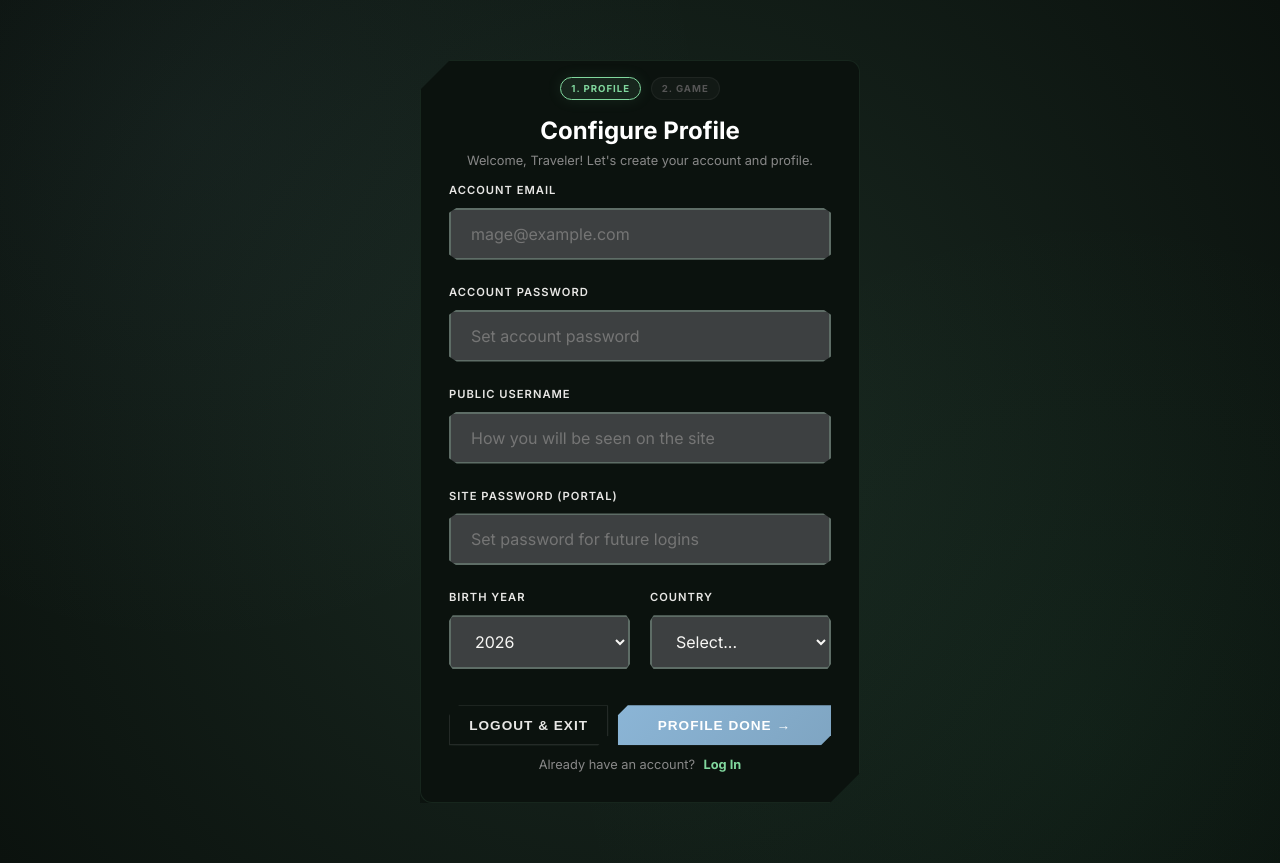
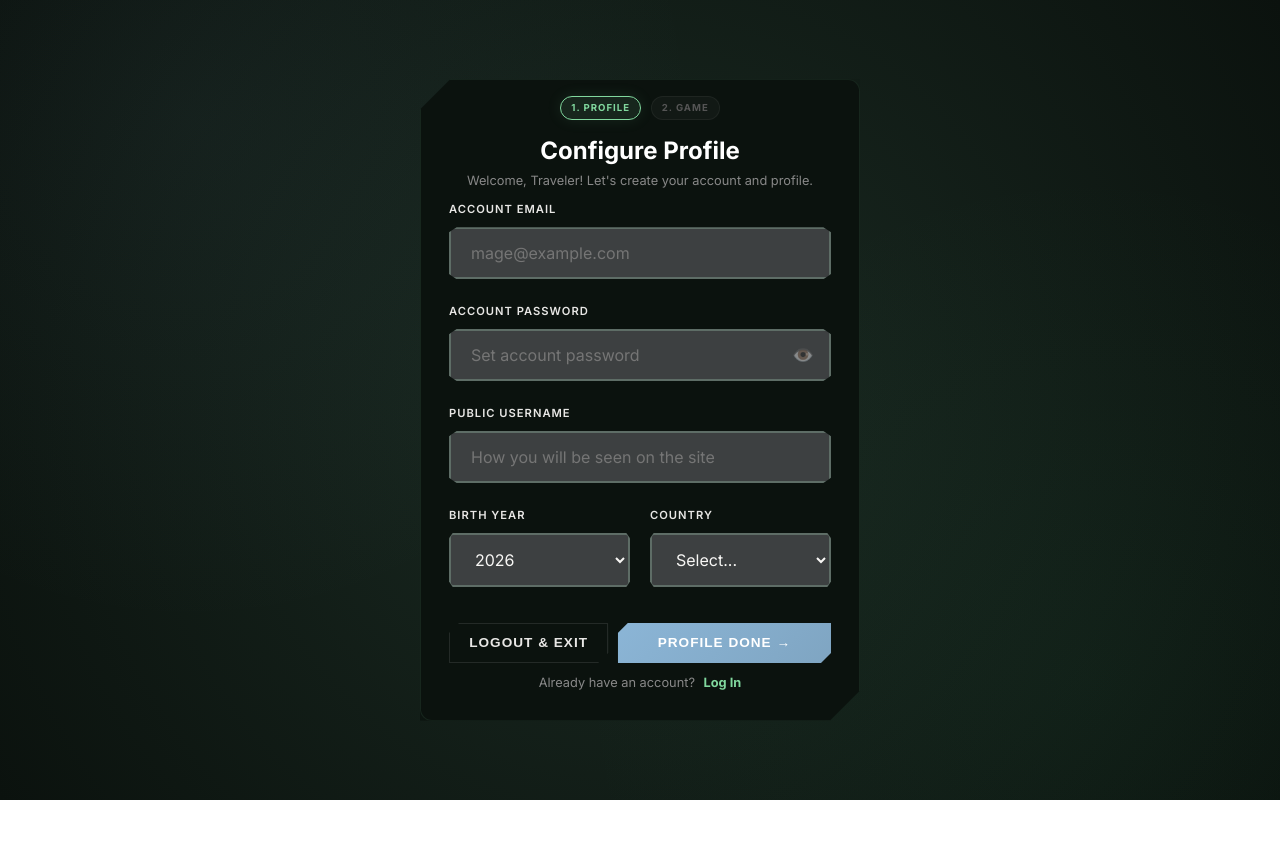
Before and after one commit to SalvadorMilaFilipe/WebsitePuzzleofBlessings, a React (Vite) app: page /register in a window 1280 px wide. After the commit the page ends 800 px from the top, so only its background shows below. Built offline with nearby package versions, Linux system fonts and the light colour scheme.

Commit message:
Alteracoes Website 01/04/2026 - Correcao de erro de fetch da password no Login e erros semelhantes na pagina de register

```diff
--- a/src/pages/Login.css
+++ b/src/pages/Login.css
@@ -105,6 +105,34 @@
     background: rgba(129, 216, 158, 0.05);
     border-color: #81D89E;
     box-shadow: 0 0 15px rgba(129, 216, 158, 0.1);
+}
+
+.password-input-container {
+    position: relative;
+    display: flex;
+    align-items: center;
+}
+
+.password-toggle-btn {
+    position: absolute;
+    right: 12px;
+    background: none;
+    border: none;
+    color: rgba(255, 255, 255, 0.4);
+    cursor: pointer;
+    font-size: 1.1rem;
+    padding: 5px;
+    display: flex;
+    align-items: center;
+    justify-content: center;
+    transition: all 0.2s;
+    user-select: none;
+    z-index: 10;
+}
+
+.password-toggle-btn:hover {
+    color: #81D89E;
+    transform: scale(1.2);
 }
 
 .btn-primary.full-width {
--- a/src/pages/Login.jsx
+++ b/src/pages/Login.jsx
@@ -9,6 +9,7 @@ function Login() {
 
     const [email, setEmail] = useState('')
     const [password, setPassword] = useState('')
+    const [showPassword, setShowPassword] = useState(false)
     const [error, setError] = useState('')
     const [loading, setLoading] = useState(false)
 
@@ -22,16 +23,20 @@ function Login() {
         setError('')
         setLoading(true)
         try {
-            await loginWithEmail(email, password)
+            const trimmedEmail = email.trim()
+            await loginWithEmail(trimmedEmail, password)
             // Não fazemos navigate('/') aqui. Deixamos o AuthRedirect.jsx
             // ou o guard no topo deste ficheiro tratar do destino correto
             // após o estado do AuthContext atualizar.
         } catch (err) {
-            setError(err.message || 'Login failed. Please check your credentials.')
+            console.error('Login error:', err)
+            let msg = err.message || 'Login failed. Please check your credentials.'
+            if (msg.includes('Email not confirmed')) {
+                msg = 'Account found, but email is not confirmed. Please check your inbox.'
+            }
+            setError(msg)
             setLoading(false)
         }
-        // Nota: setLoading(false) não é chamado no finally aqui porque se o login
-        // for bem sucedido, o componente vai desmontar/redirecionar.
     }
 
     const handleGoogleLogin = async () => {
@@ -66,8 +71,9 @@ function Login() {
                     </div>
                     <div className="form-group">
                         <label htmlFor="password">Password</label>
+                        <div className="password-input-container">
                             <input
-                            type="password"
+                                type={showPassword ? "text" : "password"}
                                 id="password"
                                 value={password}
                                 onChange={(e) => setPassword(e.target.value)}
@@ -75,6 +81,15 @@ function Login() {
                                 required
                                 disabled={loading}
                             />
+                            <button
+                                type="button"
+                                className="password-toggle-btn"
+                                onClick={() => setShowPassword(!showPassword)}
+                                title={showPassword ? "Hide password" : "Show password"}
+                            >
+                                {showPassword ? '👁️‍🗨️' : '👁️'}
+                            </button>
+                        </div>
                     </div>
                     {error && <p className="error-message">{error}</p>}
                     <button type="submit" className="btn-primary full-width" disabled={loading}>
--- a/src/pages/Register.css
+++ b/src/pages/Register.css
@@ -247,3 +247,32 @@
         flex-direction: column;
     }
 }
+
+/* Password Toggle Styles */
+.password-input-container {
+    position: relative;
+    display: flex;
+    align-items: center;
+}
+
+.password-toggle-btn {
+    position: absolute;
+    right: 12px;
+    background: none;
+    border: none;
+    color: rgba(255, 255, 255, 0.4);
+    cursor: pointer;
+    font-size: 1.1rem;
+    padding: 5px;
+    display: flex;
+    align-items: center;
+    justify-content: center;
+    transition: all 0.2s;
+    user-select: none;
+    z-index: 10;
+}
+
+.password-toggle-btn:hover {
+    color: #81D89E;
+    transform: scale(1.2);
+}
--- a/src/pages/Register.jsx
+++ b/src/pages/Register.jsx
@@ -14,10 +14,11 @@ function Register() {
     // Form states
     const [email, setEmail] = useState('')
     const [password, setPassword] = useState('')
+    const [showPassword, setShowPassword] = useState(false)
     const [username, setUsername] = useState('')
-    const [sitePassword, setSitePassword] = useState('')
     const [gameUser, setGameUser] = useState('')
     const [gamePassword, setGamePassword] = useState('')
+    const [showGamePassword, setShowGamePassword] = useState(false)
     const [birthYear, setBirthYear] = useState(new Date().getFullYear())
     const [country, setCountry] = useState('')
 
@@ -37,12 +38,13 @@ function Register() {
         try {
             // Se não houver sessão, precisamos de criar a conta primeiro
             if (!session) {
-                if (!email || !password) {
+                const cleanEmail = email.trim()
+                if (!cleanEmail || !password) {
                     setError('Email and Password are required to create an account.')
                     setLoading(false)
                     return
                 }
-                await signupWithEmail(email, password)
+                await signupWithEmail(cleanEmail, password)
                 // O signupWithEmail no AuthContext deve disparar a criação da sessão
                 // Após o signup, o componente re-renderiza com session, e mantemos o step em 1
             }
@@ -73,7 +75,8 @@ function Register() {
         }
 
         try {
-            await completeRegistration(username, gameUser, gamePassword, sitePassword, birthYear, country)
+            // Using 'password' (Account Password) as the Site Password to avoid confusion
+            await completeRegistration(username.trim(), gameUser.trim(), gamePassword.trim(), password, birthYear, country)
             navigate('/')
         } catch (err) {
             console.error(err)
@@ -138,8 +141,9 @@ function Register() {
                         {!session && (
                             <div className="form-group">
                                 <label htmlFor="reg-password">Account Password</label>
+                                <div className="password-input-container">
                                     <input
-                                    type="password"
+                                        type={showPassword ? "text" : "password"}
                                         id="reg-password"
                                         value={password}
                                         onChange={(e) => setPassword(e.target.value)}
@@ -147,6 +151,15 @@ function Register() {
                                         required
                                         minLength={6}
                                     />
+                                    <button
+                                        type="button"
+                                        className="password-toggle-btn"
+                                        onClick={() => setShowPassword(!showPassword)}
+                                        title={showPassword ? "Hide" : "Show"}
+                                    >
+                                        {showPassword ? '👁️‍🗨️' : '👁️'}
+                                    </button>
+                                </div>
                             </div>
                         )}
 
@@ -162,17 +175,7 @@ function Register() {
                             />
                         </div>
 
-                        <div className="form-group">
-                            <label htmlFor="sitePassword">Site Password (Portal)</label>
-                            <input
-                                type="password"
-                                id="sitePassword"
-                                value={sitePassword}
-                                onChange={(e) => setSitePassword(e.target.value)}
-                                placeholder="Set password for future logins"
-                                required
-                            />
-                        </div>
+                        {/* Site property removed and merged with Account Password to simplify login */}
 
                         <div className="flex-row">
                             <div className="form-group">
@@ -246,14 +249,24 @@ function Register() {
 
                         <div className="form-group">
                             <label htmlFor="gamePassword">In-Game Password</label>
+                            <div className="password-input-container">
                                 <input
-                                type="password"
+                                    type={showGamePassword ? "text" : "password"}
                                     id="gamePassword"
                                     value={gamePassword}
                                     onChange={(e) => setGamePassword(e.target.value)}
                                     placeholder="Exclusive password for Unity engine"
                                     required
                                 />
+                                <button
+                                    type="button"
+                                    className="password-toggle-btn"
+                                    onClick={() => setShowGamePassword(!showGamePassword)}
+                                    title={showGamePassword ? "Hide" : "Show"}
+                                >
+                                    {showGamePassword ? '👁️‍🗨️' : '👁️'}
+                                </button>
+                            </div>
                         </div>
 
                         {error && <p className="error-message">{error}</p>}
```
Also changed, not shown: Devlog/Devlog.md (+5 -1 lines). Lines whose indentation alone changed are shown as unchanged.
